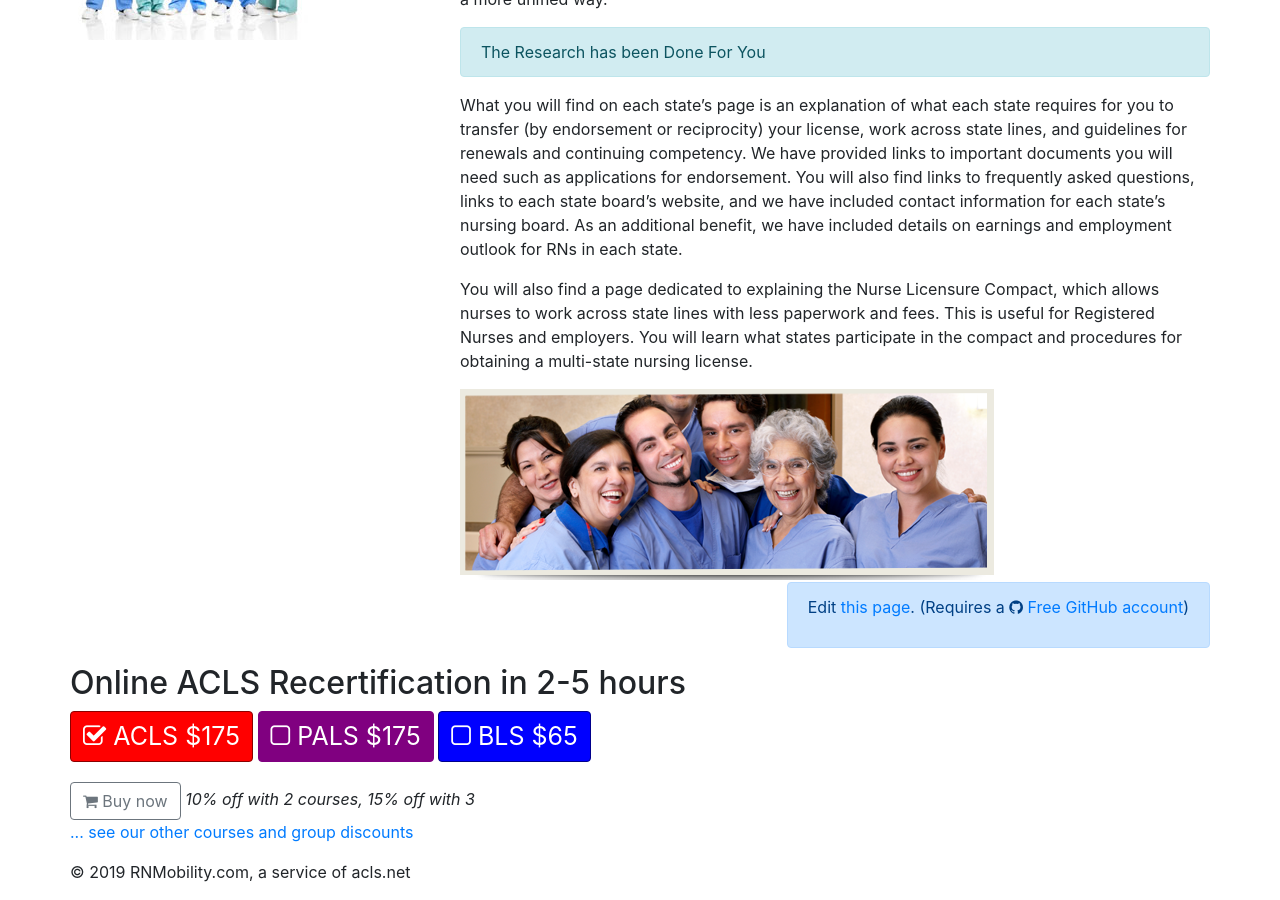
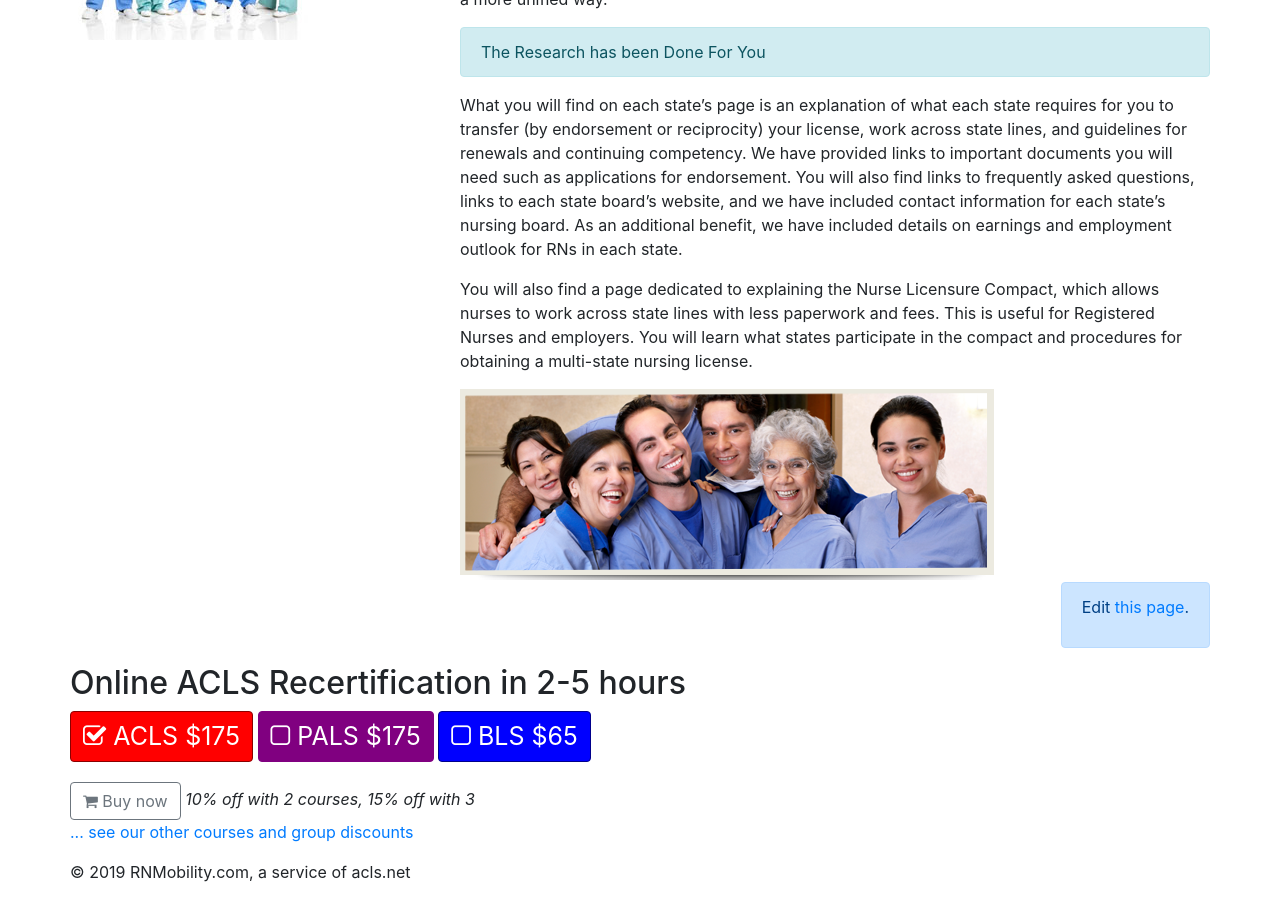
Before and after one commit to codiini/rnmobility.com, a Jekyll site: the page built from index.html, in a window 1280 px wide and 900 px high, scrolled down 1350 px. Built offline with Jekyll 4.4.1, drawn with Linux system fonts in a browser that asks for light colours.

Commit message:
Don't scare people about GitHub

```diff
--- a/_includes/public-feedback.html
+++ b/_includes/public-feedback.html
@@ -1,5 +1,5 @@
 <div class="alert alert-primary">
 
-  <p>Edit <a href="https://github.com/acls-training-center/rnmobility.com/edit/master/{{ page.name }}">this page</a>. (Requires a <i class="fa fa-github" aria-hidden="true"></i>  <a href="https://github.com/">Free GitHub account</a>)</p>
+  <p>Edit <a href="https://github.com/acls-training-center/rnmobility.com/edit/master/{{ page.name }}">this page</a>.</p>
 
 </div>
```
